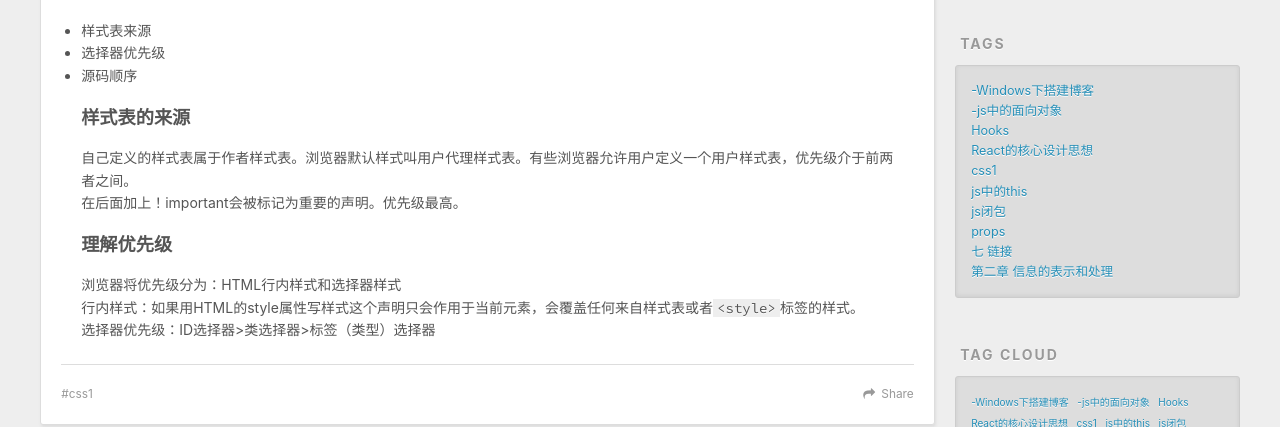
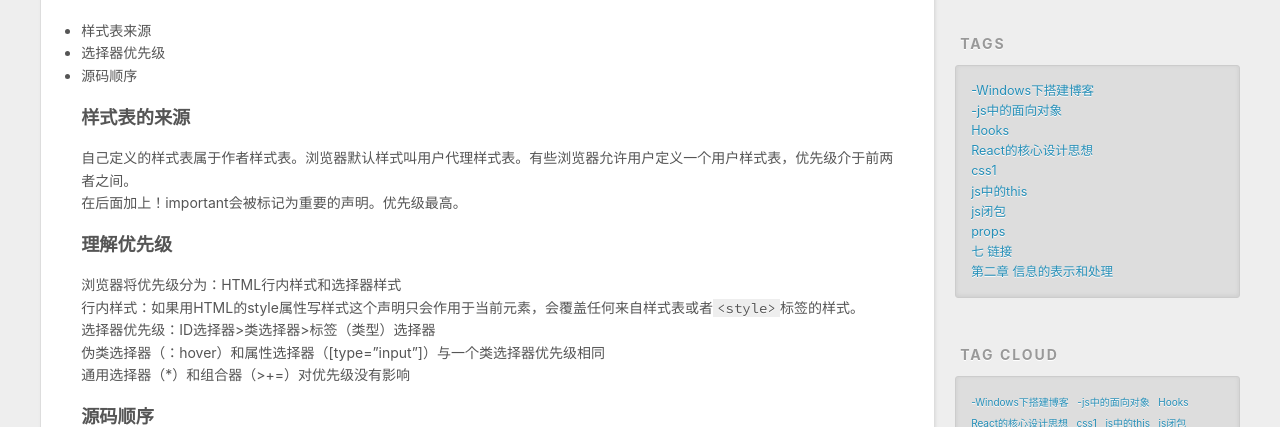
Before and after one commit to Moomyd/Moomyd.github.io, a plain HTML site: page 2019/11/22/css/index.html in a window 1280 px wide. Shown: the part 525-952 px from the top of the page. Drawn offline with nearby package versions, Linux system fonts and the light colour scheme.

Commit message:
Site updated: 2020-10-18 23:56:41

```diff
--- a/2019/11/22/css/index.html
+++ b/2019/11/22/css/index.html
@@ -15,7 +15,7 @@
 <meta property="og:site_name" content="zmy&#39;s Blog">
 <meta property="og:description" content="层叠当声明冲突时，层叠依据三种条件解决冲突：  样式表来源 选择器优先级 源码顺序样式表的来源自己定义的样式表属于作者样式表。浏览器默认样式叫用户代理样式表。有些浏览器允许用户定义一个用户样式表，优先级介于前两者之间。在后面加上！important会被标记为重要的声明。优先级最高。理解优先级浏览器将优先级分为：HTML行内样式和选择器样式行内样式：如果用HTML的style属性写样式这个声明只会作">
 <meta property="og:locale" content="zh-Hans">
-<meta property="og:updated_time" content="2020-10-14T16:20:17.319Z">
+<meta property="og:updated_time" content="2020-10-18T15:56:17.144Z">
 <meta name="twitter:card" content="summary">
 <meta name="twitter:title" content="基础回顾">
 <meta name="twitter:description" content="层叠当声明冲突时，层叠依据三种条件解决冲突：  样式表来源 选择器优先级 源码顺序样式表的来源自己定义的样式表属于作者样式表。浏览器默认样式叫用户代理样式表。有些浏览器允许用户定义一个用户样式表，优先级介于前两者之间。在后面加上！important会被标记为重要的声明。优先级最高。理解优先级浏览器将优先级分为：HTML行内样式和选择器样式行内样式：如果用HTML的style属性写样式这个声明只会作">
@@ -99,7 +99,7 @@
 <ul>
 <li>样式表来源</li>
 <li>选择器优先级</li>
-<li>源码顺序<h3 id="样式表的来源"><a href="#样式表的来源" class="headerlink" title="样式表的来源"></a>样式表的来源</h3>自己定义的样式表属于作者样式表。浏览器默认样式叫用户代理样式表。有些浏览器允许用户定义一个用户样式表，优先级介于前两者之间。<br>在后面加上！important会被标记为重要的声明。优先级最高。<h3 id="理解优先级"><a href="#理解优先级" class="headerlink" title="理解优先级"></a>理解优先级</h3>浏览器将优先级分为：HTML行内样式和选择器样式<br>行内样式：如果用HTML的style属性写样式这个声明只会作用于当前元素，会覆盖任何来自样式表或者<code>&lt;style&gt;</code>标签的样式。<br>选择器优先级：ID选择器&gt;类选择器&gt;标签（类型）选择器</li>
+<li>源码顺序<h3 id="样式表的来源"><a href="#样式表的来源" class="headerlink" title="样式表的来源"></a>样式表的来源</h3>自己定义的样式表属于作者样式表。浏览器默认样式叫用户代理样式表。有些浏览器允许用户定义一个用户样式表，优先级介于前两者之间。<br>在后面加上！important会被标记为重要的声明。优先级最高。<h3 id="理解优先级"><a href="#理解优先级" class="headerlink" title="理解优先级"></a>理解优先级</h3>浏览器将优先级分为：HTML行内样式和选择器样式<br>行内样式：如果用HTML的style属性写样式这个声明只会作用于当前元素，会覆盖任何来自样式表或者<code>&lt;style&gt;</code>标签的样式。<br>选择器优先级：ID选择器&gt;类选择器&gt;标签（类型）选择器<br>伪类选择器（：hover）和属性选择器（[type=”input”]）与一个类选择器优先级相同<br>通用选择器（*）和组合器（&gt;+=）对优先级没有影响<h3 id="源码顺序"><a href="#源码顺序" class="headerlink" title="源码顺序"></a>源码顺序</h3>如果两个声明的来源和优先级相同，其中一个声明在样式表中引入较晚，或者位于页面较晚引入的样式表中，则胜出。</li>
 </ul>
 
 
```
Also changed, not shown: index.html (+1 -1 lines).
